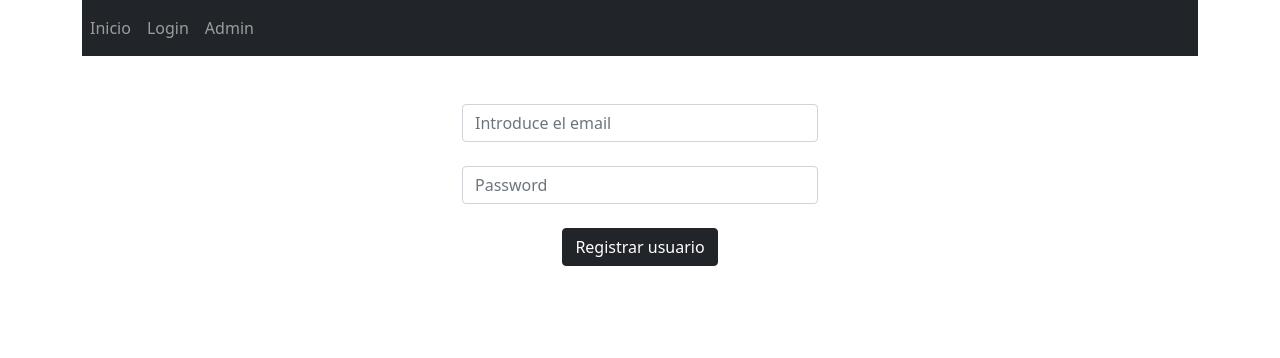
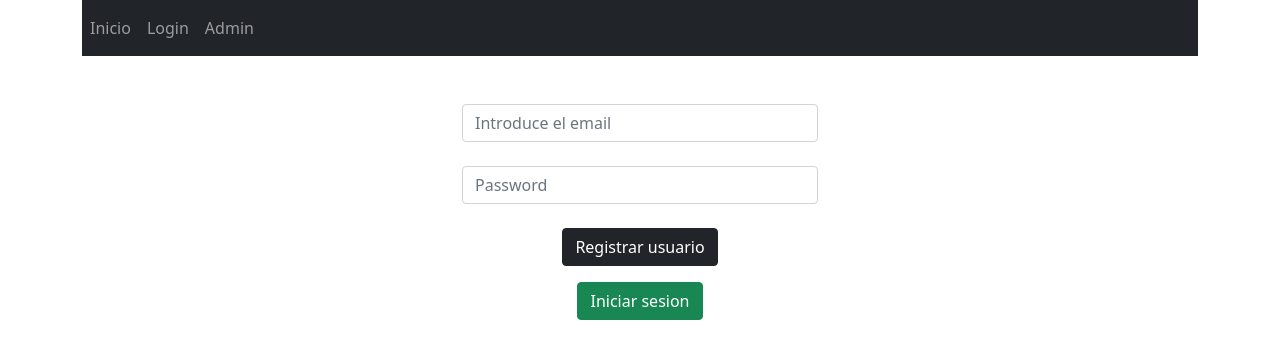
Before and after one commit to Juanes-xd/firebase-login, a React (Create React App) app: page /login in a window 1280 px wide. Shown: the top 358 px of the page. Built offline with nearby package versions, Linux system fonts and the light colour scheme.

Commit message:
Inicio de sesion

```diff
--- a/src/components/Login.jsx
+++ b/src/components/Login.jsx
@@ -26,6 +26,21 @@ const Login = () => {
         }
     }
 
+    const loginUser = async () =>{
+
+        try {
+          await  auth.signInWithEmailAndPassword(email,password)
+          .then(r => alert('Se a iniciado sesion'))
+        } catch (error) {
+            if(error.code == 'auth/wrong-password'){
+                setMsgerror('Contraseña incorrecta')
+            }
+        }
+
+
+
+    }
+
     return (
         <div className='row mt-5'>
             <div className='col'></div>
@@ -40,6 +55,7 @@ const Login = () => {
 
              <center><input className='btn btn-dark btn-block mt-4' value='Registrar usuario' type="submit" /></center>
                 </form>
+              <center>< button onClick={loginUser} className='btn btn-success btn-block mt-3' >Iniciar sesion</button></center>
                 {
                     msgerror ? ( <div>{msgerror}</div>) : ( <span></span> )
                 }
```
